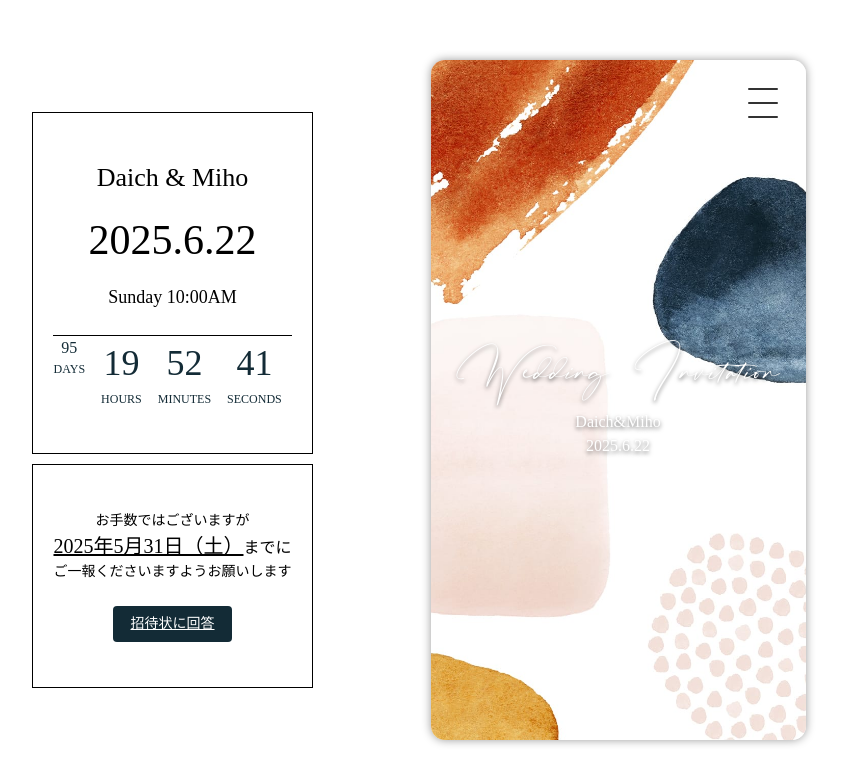
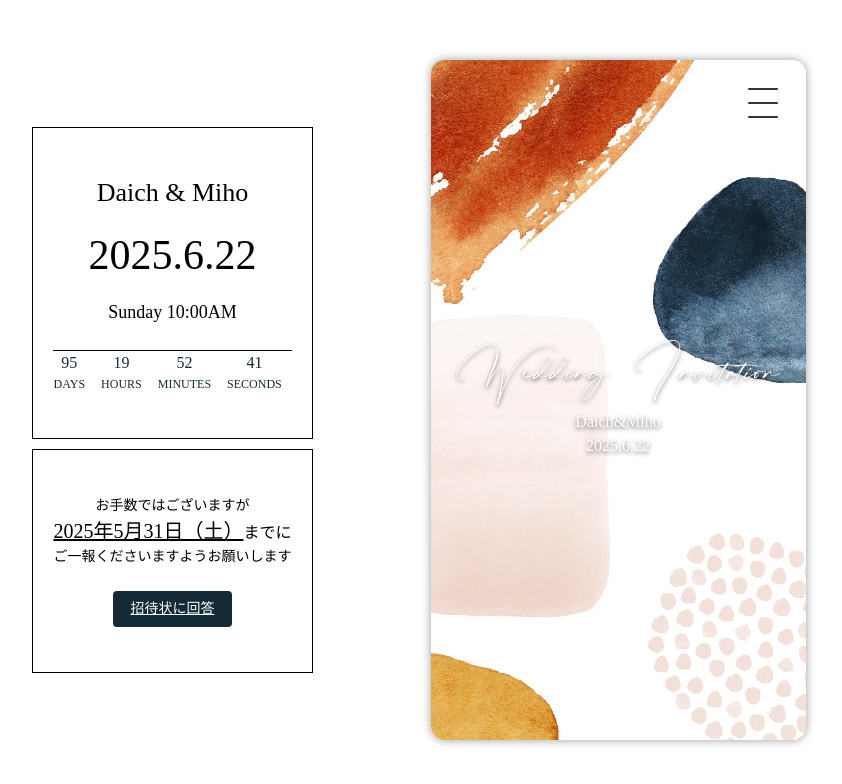
Before and after one commit to Masami-0602/web-invite, a React (Vite) app: page / in a window 1280 px wide. Shown: the top 784 px of the page, without its empty margins (221-1063 px from the left). Built offline with nearby package versions, Linux system fonts and the light colour scheme.

Commit message:
日、時、分、秒毎に返却できるように修正

```diff
--- a/src/components/timer.tsx
+++ b/src/components/timer.tsx
@@ -2,7 +2,8 @@ import { Box, Typography } from "@mui/material";
 import { useEffect, useState } from "react";
 
 interface CountDownToDateProps {
-  targetDate: string
+  targetDate: string;
+  units?: Array<"days" | "hours" | "minutes" | "seconds">;
 }
 
 interface TimeLeft {
@@ -12,50 +13,51 @@ interface TimeLeft {
   seconds: number;
 }
 
-
-export const CountDownToDate = ({targetDate}: CountDownToDateProps) => {
-
+export const CountDownToDate = ({
+  targetDate,
+  units = ["days", "hours", "minutes", "seconds"],
+}: CountDownToDateProps) => {
   // 「TimeLeft | null」は返り値の型
   // 関数「calculateTimeLeft」は、{ days, hours, minutes, seconds }を返却する
   // もしくは、与えた日付を過ぎていたら、「null」を返却する
   const calculateTimeLeft = (): TimeLeft | null => {
-
     // new Date()は、現在の日付をミリ秒の数値（UNIXタイムスタンプ）として取得する関数
     // 1秒=1000ミリ秒
     // つまり、変数「difference」は、与えられた日付から現在の日付を引いたミリ秒の数値を取得する
     const difference = +new Date(targetDate) - +new Date();
 
     // 変数「difference」が0、つまり与えられた日付が来たら、nullが返却される
-    if(difference <= 0) return null;
+    if (difference <= 0) return null;
 
     return {
       // ÷1000=秒
       // ÷60=分
       // ÷60=時
       // ÷24=日
-      days    : Math.floor(difference / (1000 * 60 * 60 * 24)),
+      days: Math.floor(difference / (1000 * 60 * 60 * 24)),
       // 1000で割ると、残りが何秒か分かる、また60を掛けると、分が分かり、更に60を掛けると、時が分かる
       // 24で割ると、時が24まであるので、残りの時を表示可能
-      hours   : Math.floor((difference / (1000 * 60 * 60)) % 24),
+      hours: Math.floor((difference / (1000 * 60 * 60)) % 24),
       // 1000で割ると、残りが何秒か分かる、また60を掛けているのは、分が60まであるから
       // 60で割ると、残りの分だけ表示可能
-      minutes : Math.floor((difference / (1000 * 60) % 60)),
+      minutes: Math.floor((difference / (1000 * 60)) % 60),
       // 1000で割ると、残りが何秒か分かる
       // 60で割ると、60秒未満が取得できるので、秒だけ表示可能
-      seconds : Math.floor((difference / 1000) % 60),
+      seconds: Math.floor((difference / 1000) % 60),
     };
   };
-
 
   // 「timeLeft」は、現在の残り時間を保持するステート
   // 「setTimeLeft」は、「timeLeft」を更新する関数
   // 初期値は、「calculateTimeLeft()」
-  const [ timeLeft, setTimeLeft ] = useState<TimeLeft | null>(calculateTimeLeft());
+  const [timeLeft, setTimeLeft] = useState<TimeLeft | null>(
+    calculateTimeLeft(),
+  );
 
   //
   useEffect(() => {
     // 与えられた日を過ぎているなら、何も返却されない
-    if(!timeLeft) return ;
+    if (!timeLeft) return;
 
     // 「setInterval」関数は、指定した処理を一定間隔で繰り返す関数
     // 1000を指定することで、1秒毎にこの処理を実行する
@@ -63,7 +65,7 @@ export const CountDownToDate = ({targetDate}: CountDownToDateProps) => {
       // 与えられた日付と、現在の日付を計算する
       const updated = calculateTimeLeft();
       // 「null」が返却されたら、タイマーをリセットする
-      if(!updated) clearInterval(timer);
+      if (!updated) clearInterval(timer);
       // 「setTimeLeft」は、「timeLeft」を更新する関数なので、1秒ごとに状態を更新し続ける
       setTimeLeft(updated);
     }, 1000);
@@ -71,35 +73,51 @@ export const CountDownToDate = ({targetDate}: CountDownToDateProps) => {
     // Reactのクリーンアップ。再実行やコンポーネント破棄の時に必ずタイマーを止める
     return () => clearInterval(timer);
 
-  // 「timeLeft」が変化するたびに、この副作用を再実行する（この依存配列に含まれている値が変化する度に処理を実行する
+    // 「timeLeft」が変化するたびに、この副作用を再実行する（この依存配列に含まれている値が変化する度に処理を実行する
   }, [timeLeft]);
 
   // 現在の残り時間がなくなったら（期日を迎えたら）
-  if (!timeLeft) return <h1 style={{ color: "black"}}>カウントダウン終了！</h1>
+  if (!timeLeft)
+    return <h1 style={{ color: "black" }}>カウントダウン終了！</h1>;
 
   return (
-
-    <Box
-      style={{
-        display: "flex",
-        columnGap: "16px"
-      }}>
-      <Box style={{ fontSize: "36px"}}>
-        <Typography>{timeLeft.days}<br/></Typography>
-        <Typography style={{ fontSize: "12px"}}>DAYS</Typography>
-      </Box>
-      <Box style={{ fontSize: "36px"}}>
-        {timeLeft.hours}<br/>
-        <Typography style={{ fontSize: "12px"}}>HOURS</Typography>
-      </Box>
-      <Box style={{ fontSize: "36px"}}>
-        {timeLeft.minutes}<br/>
-        <Typography style={{ fontSize: "12px"}}>MINUTES</Typography>
-      </Box>
-      <Box style={{ fontSize: "36px"}}>
-        {timeLeft.seconds}<br/>
-        <Typography style={{ fontSize: "12px"}}>SECONDS</Typography>
-      </Box>
+    <Box sx={{ display: "flex", gap: 2 }}>
+      {units.includes("days") && (
+        <Box style={{ fontSize: "36px" }}>
+          <Typography>
+            {timeLeft.days}
+            <br />
+          </Typography>
+          <Typography style={{ fontSize: "12px" }}>DAYS</Typography>
+        </Box>
+      )}
+      {units.includes("hours") && (
+        <Box style={{ fontSize: "36px" }}>
+          <Typography>
+            {timeLeft.hours}
+            <br />
+          </Typography>
+          <Typography style={{ fontSize: "12px" }}>HOURS</Typography>
+        </Box>
+      )}
+      {units.includes("minutes") && (
+        <Box style={{ fontSize: "36px" }}>
+          <Typography>
+            {timeLeft.minutes}
+            <br />
+          </Typography>
+          <Typography style={{ fontSize: "12px" }}>MINUTES</Typography>
+        </Box>
+      )}
+      {units.includes("seconds") && (
+        <Box style={{ fontSize: "36px" }}>
+          <Typography>
+            {timeLeft.seconds}
+            <br />
+          </Typography>
+          <Typography style={{ fontSize: "12px" }}>SECONDS</Typography>
+        </Box>
+      )}
     </Box>
-  )
-}
+  );
+};
```
